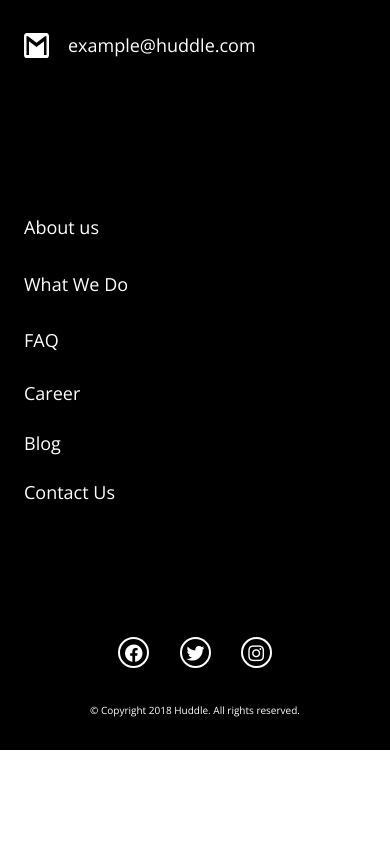
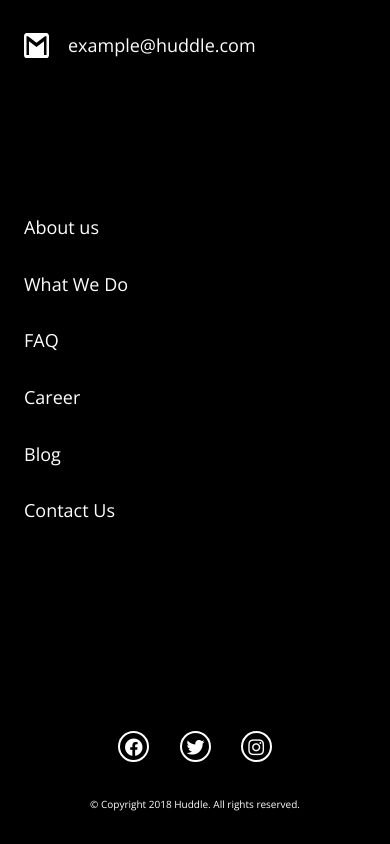
Before and after one commit to fyang18/Huddle-landing-page-with-alternating-feature-blocks, a plain HTML site: page index.html in a window 390 px wide. Shown: the part 3832-4676 px from the top of the page. Before the commit the page ends 4582 px from the top, so only its background shows below. Drawn offline with nearby package versions, Linux system fonts and the light colour scheme.

Commit message:
modif css footer

```diff
--- a/style.css
+++ b/style.css
@@ -301,8 +301,8 @@ body {
 }
 
 .career {
-	height: 148px;
-	margin-top: 84px;
+	height: 170px;
+	margin-top: 60px;
 }
 
 .about {
@@ -495,6 +495,10 @@ body {
             margin-top: 120px;
         }
 
+        .icons {
+            margin-top: 72px;
+        }
+
         .icons a:nth-child(2) {
             margin: 0 26px;
         }
```
